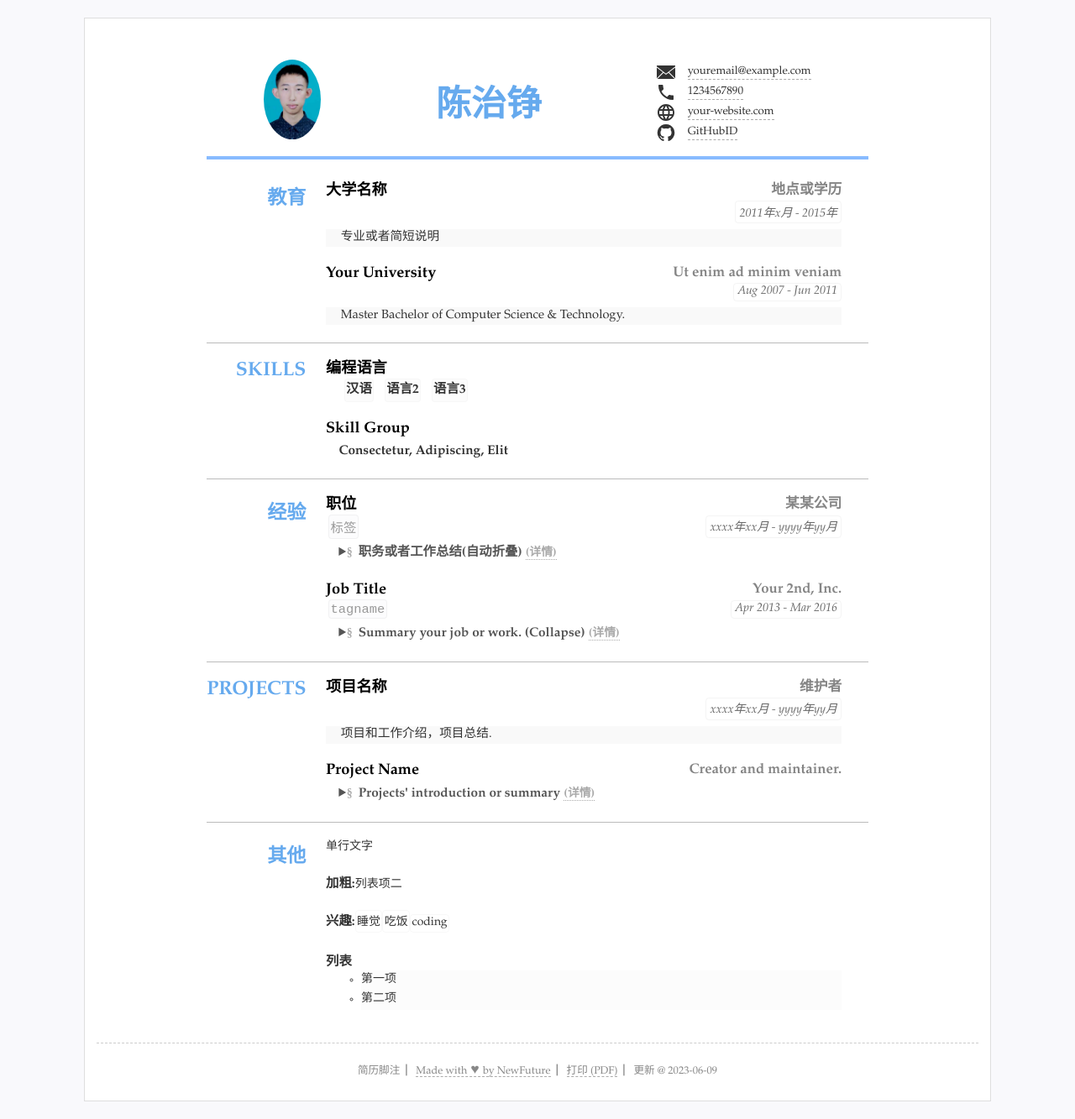
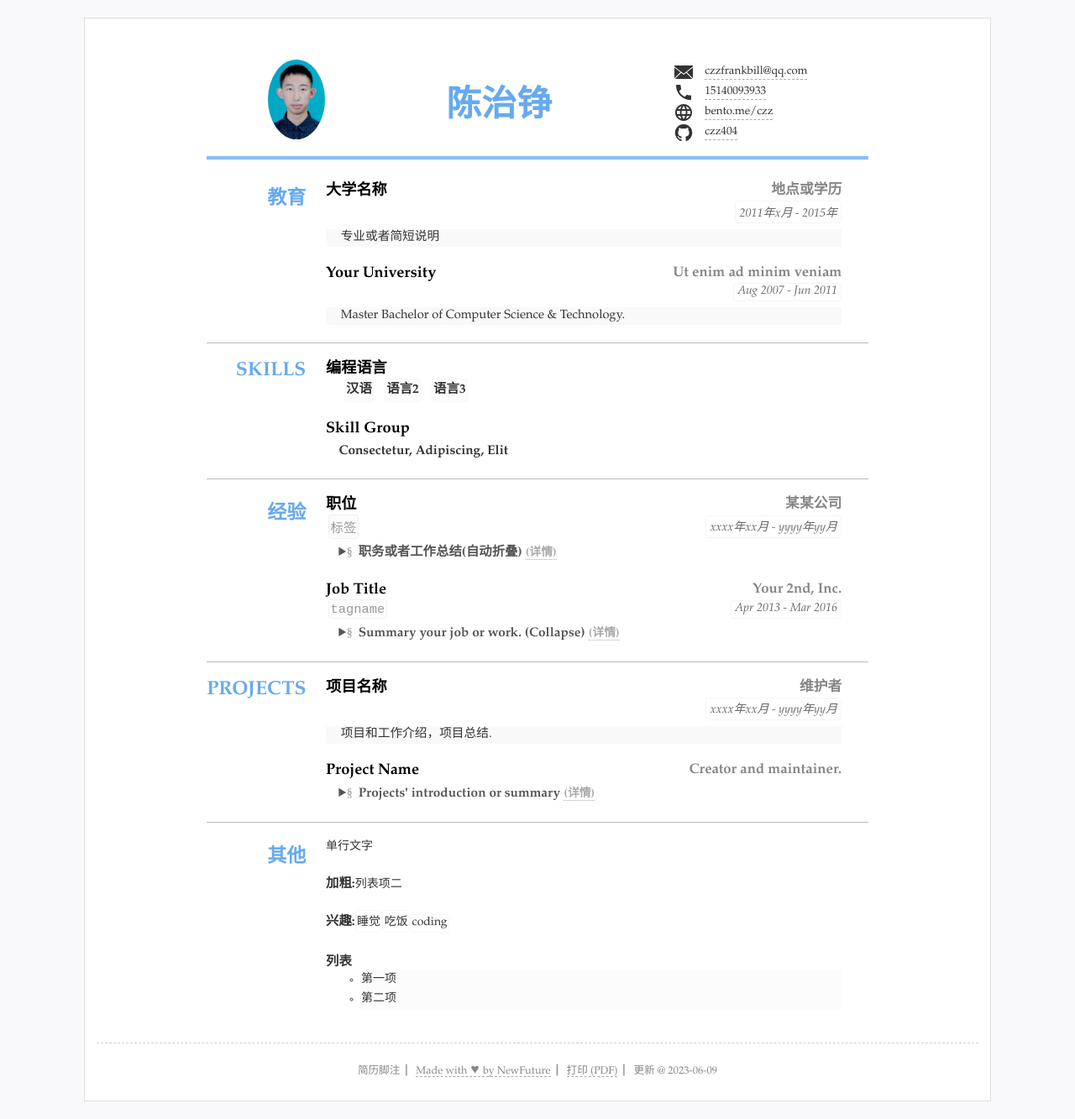
Before and after one commit to czz404/CV, a Jekyll site: the page built from index.html, in a window 1280 px wide. Shown: the whole page at 84% size. Built offline with Jekyll 4.4.1, drawn with Linux system fonts in a browser that asks for light colours.

Commit message:
Update resume.yml

```diff
--- a/_data/resume.yml
+++ b/_data/resume.yml
@@ -9,16 +9,16 @@ photo: "assets/img/photo.jpg" #照片可空，不显示
 
 #联系方式
 contact: #联系方式连接等3~5行
-- text: "youremail@example.com" #文本内容
-  href: 'mailto:youremail@example.com' #链接，无链接则空
+- text: "czzfrankbill@qq.com" #文本内容
+  href: 'mailto:czzfrankbill@qq.com' #链接，无链接则空
   icon: 'icons/email.svg' #图标 svg文件
-- text: "1234567890"
-  href: 'tel:1234567890'
+- text: "15140093933"
+  href: 'tel:15140093933'
   icon: 'icons/phone.svg'
-- text: "your-website.com"
-  href: 'http://your-website.com'
+- text: "bento.me/czz"
+  href: 'https://bento.me/czz'
   icon: 'icons/web.svg'
-- text: "GitHubID"
+- text: "czz404"
   href: 'https://github.com/NewFuture'
   icon: "icons/github.svg"
   attr: 'target="_blank"' #新标签页打开
```
